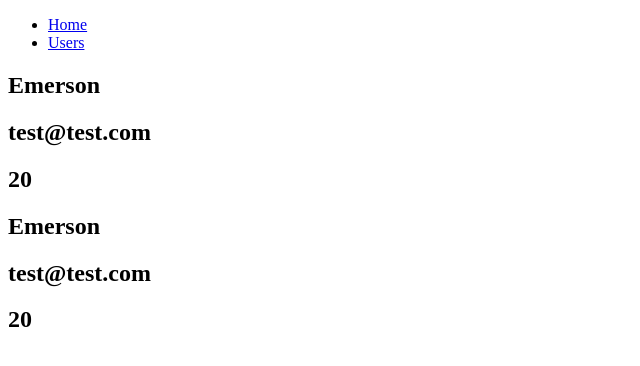
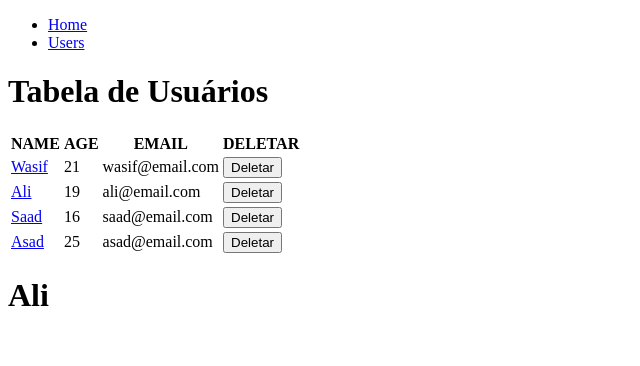
Before and after one commit to frenow/react-ex02, a React (Create React App) app: page /users/Ali in a window 1280 px wide. Shown: the top 366 px of the page, without its empty margins (0-640 px from the left). Built offline with nearby package versions, Linux system fonts and the light colour scheme.

Commit message:
add table

```diff
--- a/src/App.js
+++ b/src/App.js
@@ -13,7 +13,6 @@ export function App() {
           <Link to="/users">Users</Link>
         </li>
       </ul>
-
       <ApplicationRoutes />
     </div>
   );
--- a/src/ApplicationRoutes.js
+++ b/src/ApplicationRoutes.js
@@ -1,11 +1,12 @@
 import React from "react";
 import { Route } from "react-router-dom";
-import { home, users } from "./components";
+import { home, users, busca } from "./components";
 
 export const ApplicationRoutes = () => (
   <>
     <Route path="/" exact component={home} />
     <Route path="/users/" component={users} />
+    <Route path="/busca/" component={busca} />
     <Route path="/users/:name" component={users} />
   </>
 );
--- /dev/null
+++ b/src/components/busca.js
@@ -0,0 +1,47 @@
+import React from "react";
+
+export class busca extends React.Component {
+    constructor(props) {
+      super(props);
+      this.state = {
+        isGoing: true,
+        numberOfGuests: 2
+      };
+
+      this.handleInputChange = this.handleInputChange.bind(this);
+    }
+
+    handleInputChange(event) {
+      const target = event.target;
+      const value = target.type === 'checkbox' ? target.checked : target.value;
+      const name = target.name;
+
+      this.setState({
+        [name]: value
+      });
+    }
+
+    render() {
+      return (
+        <form>
+          <label>
+            Estão indo:
+            <input
+              name="isGoing"
+              type="checkbox"
+              checked={this.state.isGoing}
+              onChange={this.handleInputChange} />
+          </label>
+          <br />
+          <label>
+            Número de convidados:
+            <input
+              name="numberOfGuests"
+              type="number"
+              value={this.state.numberOfGuests}
+              onChange={this.handleInputChange} />
+          </label>
+        </form>
+      );
+    }
+  }
--- a/src/components/home.js
+++ b/src/components/home.js
@@ -1,3 +1,3 @@
 import React from "react";
 
-export const home = () => <h1>Hello, this is the Index page!</h1>;
+export const home = () => <><h1>Seja bem vindo!!!</h1></>;
--- a/src/components/index.js
+++ b/src/components/index.js
@@ -1,2 +1,3 @@
 export { users } from "./users";
 export { home } from "./home";
+export { busca } from "./busca";
--- a/src/components/users.js
+++ b/src/components/users.js
@@ -1,20 +1,76 @@
 import React from "react";
-var user = [{
-    nome: 'Emerson',
-    email: 'test@test.com',
-    idade: 20,
-},
-{
-    nome: 'Emerson2',
-    email: 'test2@test.com',
-    idade: 30,
-},
-{
-nome: 'Emerson3',
-email: 'test3@test.com',
-idade: 40,
-}
-]
+import {Link} from 'react-router-dom';
 
-export const users = (props) =>
-    <div><h2>{user[0].nome}</h2><h2>{user[0].email}</h2><h2>{user[0].idade}</h2></div>;
+export class users extends React.Component {
+
+    constructor(props) {
+       super(props)
+       this.state = {
+          usuarios: [
+             { name: 'Wasif', age: 21, email: 'wasif@email.com',deletar:'' },
+             { name: 'Ali', age: 19, email: 'ali@email.com',deletar:'' },
+             { name: 'Saad', age: 16, email: 'saad@email.com',deletar:'' },
+             { name: 'Asad', age: 25, email: 'asad@email.com',deletar:'' }
+          ]
+       }
+    }
+    componentDidUpdate(prevProps, prevState) {
+        if (prevProps.data !== this.props.data) {
+
+        }
+      }
+
+    renderTableHeader() {
+       let header = Object.keys(this.state.usuarios[0])
+       return header.map((key, index) => {
+          return <th key={index}>{key.toUpperCase()}</th>
+       })
+    }
+
+    renderTableData() {
+        function deletarUser(e, param) {
+            e.preventDefault();
+            console.log(param);
+            //for(var i=0 ; i < this.usuarios.length; i++)
+           //{
+           //     if(this.usuarios[i].value==param)
+           //         this.usuarios.splice(i);
+           //     console.log(this.usuarios[i]);
+           // }
+        }
+
+       return this.state.usuarios.map((usuarios, index) => {
+          const { name, age, email } = usuarios //destructuring
+          return (
+             <tr>
+                <td><Link to={'/users/'+name}>{name}</Link></td>
+                <td>{age}</td>
+                <td>{email}</td>
+                <td><button onClick={(e) => deletarUser(e, name)}>Deletar</button></td>
+             </tr>
+          )
+       })
+    }
+
+    render() {
+       const nome = this.props.match.params.name;
+       if (nome) {
+            return ( <div><busca /><h1 id='title'>{nome}</h1></div>)
+       } else {
+        return (
+            <>
+            <div>
+               <h1 id='title'>Tabela de Usuários</h1>
+               <table id='users'>
+                  <tbody>
+                     <tr>{this.renderTableHeader()}</tr>
+                     {this.renderTableData()}
+                  </tbody>
+               </table>
+            </div>
+            </>
+         )
+
+       }
+    }
+ }
```
